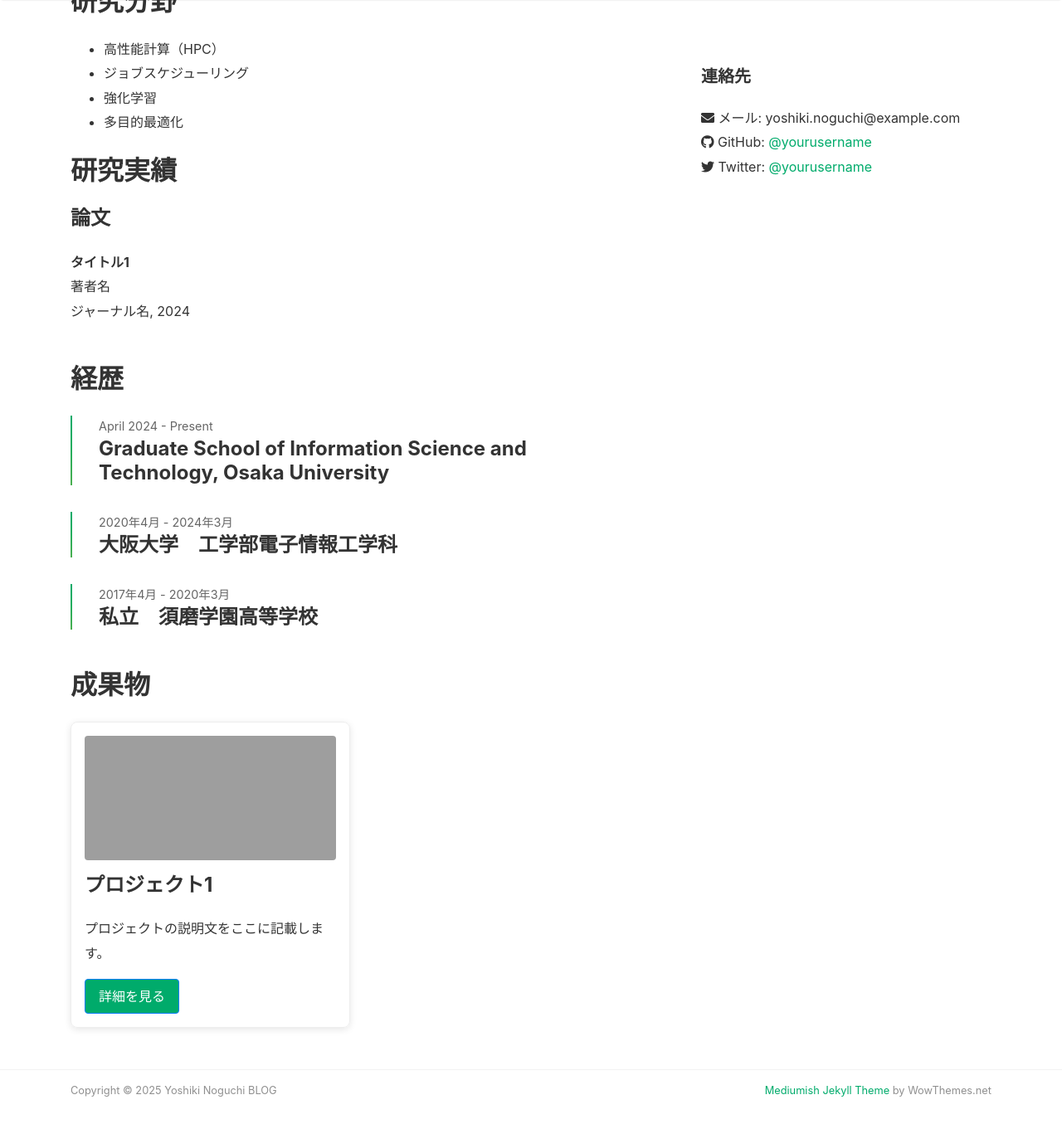
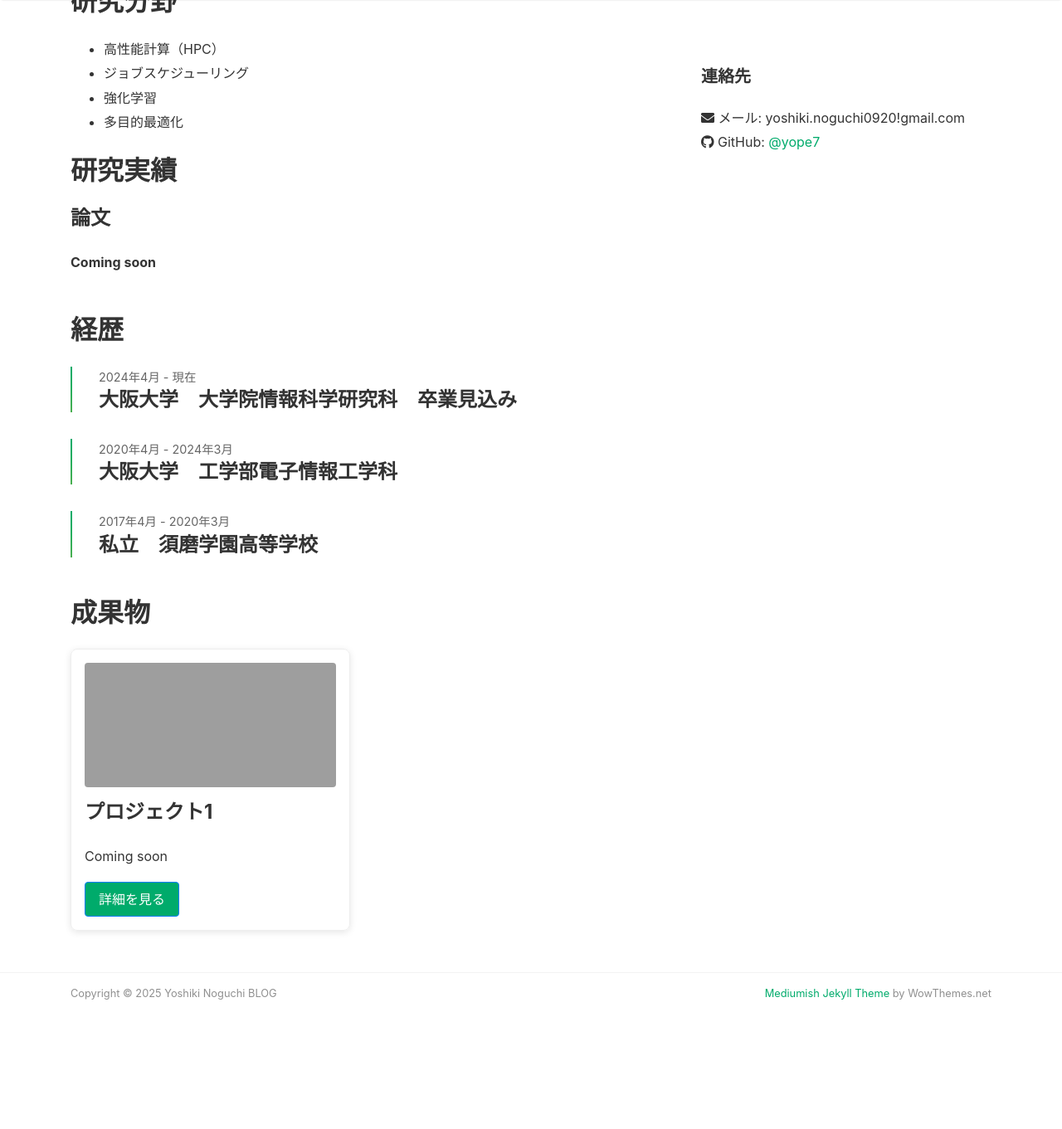
Before and after one commit to yope7/yope7.github.io, a Jekyll site: the page built from _pages/about.md, in a window 1280 px wide and 1400 px high, scrolled down 993 px. Shown: the top 1361 px of the window at 83% size. Built offline with Jekyll 4.4.1, drawn with Linux system fonts in a browser that asks for light colours; nearby versions of some CDN libraries; after the commit the page ends 2276 px from its top, so only the background shows below that; grey boxes are pictures that could not be loaded.

Commit message:
about.mdの内容を更新し、論文タイトルや経歴、プロジェクトの説明を「Coming soon」に変更。連絡先のメールアドレスとGitHubリンクも更新。

```diff
--- a/_pages/about.md
+++ b/_pages/about.md
@@ -35,9 +35,7 @@ comments: false
                 <h4>論文</h4>
                 <ul class="list-unstyled">
                     <li class="mb-3">
-                        <strong>タイトル1</strong><br>
-                        著者名<br>
-                        ジャーナル名, 2024
+                        <strong>Coming soon</strong><br>
                     </li>
                     <!-- 他の論文を追加 -->
                 </ul>
@@ -46,9 +44,9 @@ comments: false
             <h2 class="mb-4">経歴</h2>
             <div class="timeline mb-5">
                 <div class="timeline-item">
-                    <div class="timeline-date">April 2024 - Present</div>
+                    <div class="timeline-date">2024年4月 - 現在</div>
                     <div class="timeline-content">
-                        <h4>Graduate School of Information Science and Technology, Osaka University</h4>
+                        <h4>大阪大学　大学院情報科学研究科　卒業見込み</h4>
                     </div>
                 </div>
                 <div class="timeline-item">
@@ -71,7 +69,7 @@ comments: false
                 <div class="project-card">
                     <img src="{{site.baseurl}}/assets/images/project1.jpg" alt="プロジェクト1" />
                     <h4>プロジェクト1</h4>
-                    <p>プロジェクトの説明文をここに記載します。</p>
+                    <p>Coming soon</p>
                     <a href="#" class="btn btn-primary">詳細を見る</a>
                 </div>
                 <!-- 他のプロジェクトを追加 -->
@@ -82,9 +80,8 @@ comments: false
             <div class="sticky-top sticky-top-80">
                 <h5>連絡先</h5>
                 <p>
-                    <i class="fas fa-envelope"></i> メール: yoshiki.noguchi@example.com<br>
-                    <i class="fab fa-github"></i> GitHub: <a href="https://github.com/yourusername">@yourusername</a><br>
-                    <i class="fab fa-twitter"></i> Twitter: <a href="https://twitter.com/yourusername">@yourusername</a>
+                    <i class="fas fa-envelope"></i> メール: yoshiki.noguchi0920!gmail.com<br>
+                    <i class="fab fa-github"></i> GitHub: <a href="https://github.com/yope7">@yope7</a><br>
                 </p>
             </div>
         </div>
@@ -116,9 +113,7 @@ comments: false
                 <h4>Papers</h4>
                 <ul class="list-unstyled">
                     <li class="mb-3">
-                        <strong>Title 1</strong><br>
-                        Authors<br>
-                        Journal Name, 2024
+                        <strong>Coming soon</strong><br>
                     </li>
                 </ul>
             </div>
@@ -131,15 +126,15 @@ comments: false
                     </div>
                 </div>
                 <div class="timeline-item">
-                    <div class="timeline-date">2020年4月 - 2024年3月</div>
+                    <div class="timeline-date">April 2020 - March 2024</div>
                     <div class="timeline-content">
-                        <h4>大阪大学　工学部電子情報工学科</h4>
+                        <h4>Osaka University</h4>
                     </div>
                 </div>
                 <div class="timeline-item">
-                    <div class="timeline-date">2017年4月 - 2020年3月</div>
+                    <div class="timeline-date">April 2017 - March 2020</div>
                     <div class="timeline-content">
-                        <h4>私立　須磨学園高等学校</h4>
+                        <h4>Suma Gakuen High School</h4>
                     </div>
                 </div>
 
@@ -149,8 +144,8 @@ comments: false
             <div class="projects-grid">
                 <div class="project-card">
                     <img src="{{site.baseurl}}/assets/images/project1.jpg" alt="プロジェクト1" />
-                    <h4>プロジェクト1</h4>
-                    <p>プロジェクトの説明文をここに記載します。</p>
+                    <h4>Coming soon</h4>
+                    <p>Coming soon</p>
                     <a href="#" class="btn btn-primary">詳細を見る</a>
                 </div>
                 <!-- 他のプロジェクトを追加 -->
@@ -161,9 +156,8 @@ comments: false
             <div class="sticky-top sticky-top-80">
                 <h5>Contact</h5>
                 <p>
-                    <i class="fas fa-envelope"></i> Email: yoshiki.noguchi@example.com<br>
-                    <i class="fab fa-github"></i> GitHub: <a href="https://github.com/yourusername">@yourusername</a><br>
-                    <i class="fab fa-twitter"></i> Twitter: <a href="https://twitter.com/yourusername">@yourusername</a>
+                    <i class="fas fa-envelope"></i> Email: yoshiki.noguchi0920!gmail.com<br>
+                    <i class="fab fa-github"></i> GitHub: <a href="https://github.com/yope7">@yope7</a><br>
                 </p>
             </div>
         </div>
```
